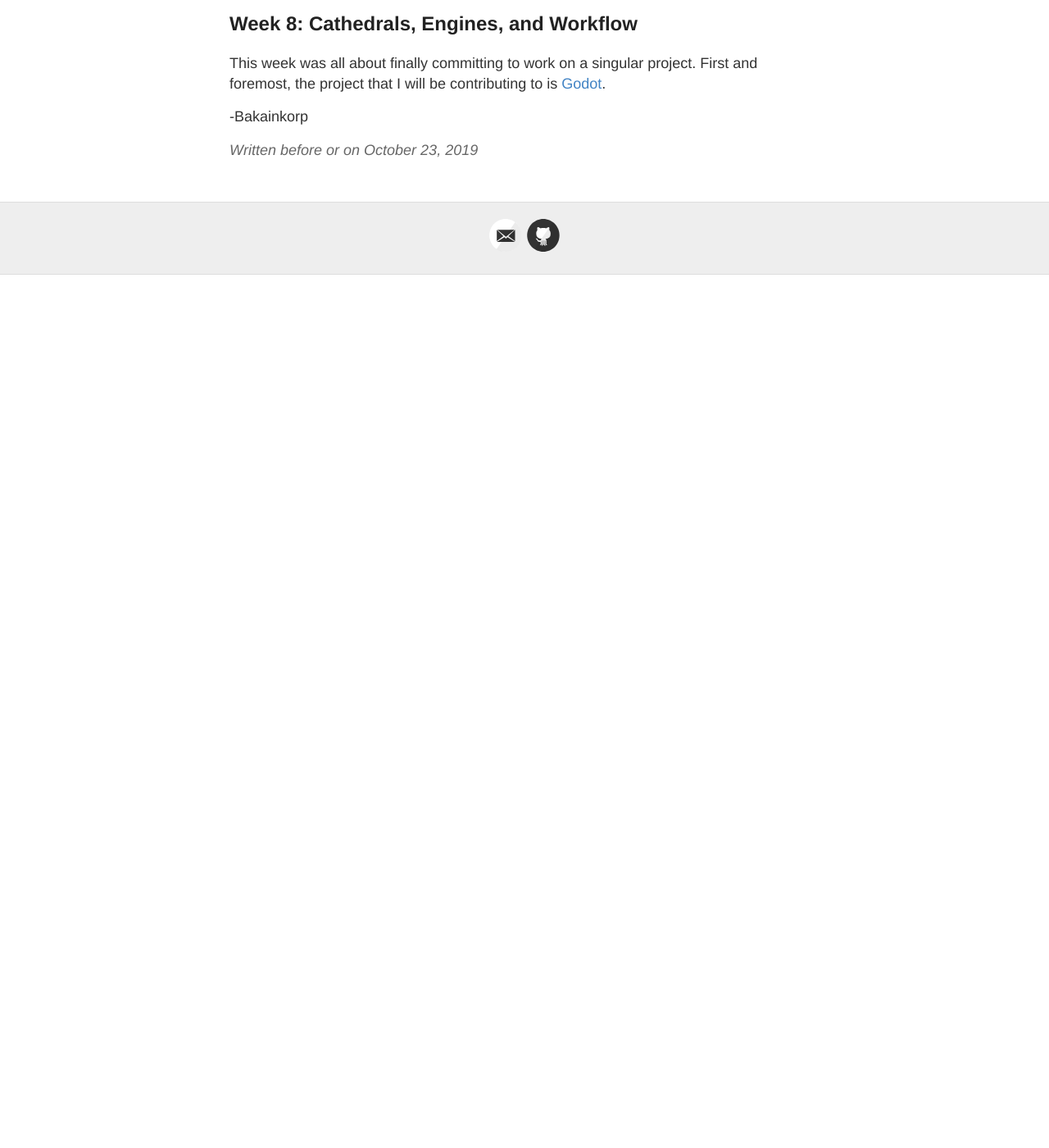
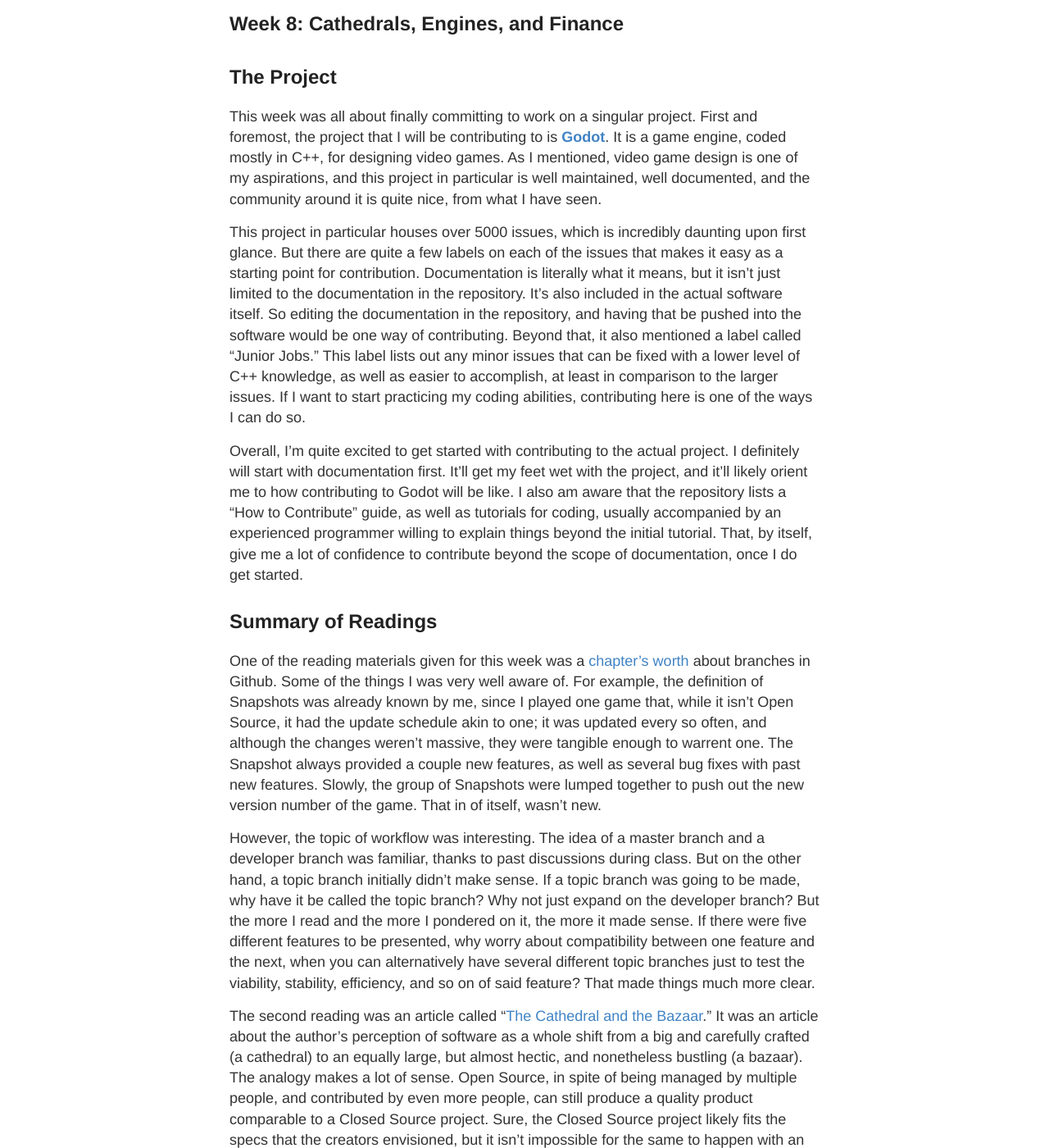
Before and after one commit to hunter-college-ossd-fall-2019/Bakainkorp-weekly, a Jekyll site: the page built from _posts/2019-10-23-week08.md, in a window 1280 px wide and 1400 px high, scrolled down 270 px. Shown: the whole window at 82% size. Built offline with Jekyll 4.4.1, drawn with Linux system fonts in a browser that asks for light colours; our own code applies the rules of GitHub Pages for plain Markdown files; before the commit the page ends 900 px from its top, so only the background shows below that; some of the changed text lies outside the part shown.

Commit message:
Update 2019-10-23-week08.md

```diff
--- a/_posts/2019-10-23-week08.md
+++ b/_posts/2019-10-23-week08.md
@@ -1,6 +1,27 @@
-Week 8: Cathedrals, Engines, and Workflow
+Week 8: Cathedrals, Engines, and Finance
 -
 
-This week was all about finally committing to work on a singular project. First and foremost, the project that I will be contributing to is [Godot](https://github.com/godotengine/godot).
+The Project
+-
+
+This week was all about finally committing to work on a singular project. First and foremost, the project that I will be contributing to is **[Godot](https://github.com/godotengine/godot)**. It is a game engine, coded mostly in C++, for designing video games. As I mentioned, video game design is one of my aspirations, and this project in particular is well maintained, well documented, and the community around it is quite nice, from what I have seen.
+
+This project in particular houses over 5000 issues, which is incredibly daunting upon first glance. But there are quite a few labels on each of the issues that makes it easy as a starting point for contribution. Documentation is literally what it means, but it isn't just limited to the documentation in the repository. It's also included in the actual software itself. So editing the documentation in the repository, and having that be pushed into the software would be one way of contributing. Beyond that, it also mentioned a label called "Junior Jobs." This label lists out any minor issues that can be fixed with a lower level of C++ knowledge, as well as easier to accomplish, at least in comparison to the larger issues. If I want to start practicing my coding abilities, contributing here is one of the ways I can do so.
+
+Overall, I'm quite excited to get started with contributing to the actual project. I definitely will start with documentation first. It'll get my feet wet with the project, and it'll likely orient me to how contributing to Godot will be like. I also am aware that the repository lists a "How to Contribute" guide, as well as tutorials for coding, usually accompanied by an experienced programmer willing to explain things beyond the initial tutorial. That, by itself, give me a lot of confidence to contribute beyond the scope of documentation, once I do get started.
+
+Summary of Readings
+-
+
+One of the reading materials given for this week was a [chapter's worth](https://git-scm.com/book/en/v2/Git-Branching-Branches-in-a-Nutshell) about branches in Github. Some of the things I was very well aware of. For example, the definition of Snapshots was already known by me, since I played one game that, while it isn't Open Source, it had the update schedule akin to one; it was updated every so often, and although the changes weren't massive, they were tangible enough to warrent one. The Snapshot always provided a couple new features, as well as several bug fixes with past new features. Slowly, the group of Snapshots were lumped together to push out the new version number of the game. That in of itself, wasn't new.
+
+However, the topic of workflow was interesting. The idea of a master branch and a developer branch was familiar, thanks to past discussions during class. But on the other hand, a topic branch initially didn't make sense. If a topic branch was going to be made, why have it be called the topic branch? Why not just expand on the developer branch? But the more I read and the more I pondered on it, the more it made sense. If there were five different features to be presented, why worry about compatibility between one feature and the next, when you can alternatively have several different topic branches just to test the viability, stability, efficiency, and so on of said feature? That made things much more clear.
+
+The second reading was an article called "[The Cathedral and the Bazaar](http://www.catb.org/~esr/writings/cathedral-bazaar/cathedral-bazaar/index.html)." It was an article about the author's perception of software as a whole shift from a big and carefully crafted (a cathedral) to an equally large, but almost hectic, and nonetheless bustling (a bazaar). The analogy makes a lot of sense. Open Source, in spite of being managed by multiple people, and contributed by even more people, can still produce a quality product comparable to a Closed Source project. Sure, the Closed Source project likely fits the specs that the creators envisioned, but it isn't impossible for the same to happen with an Open Source project, especially since it can always be tailored to the user's liking.
+
+Bill Reyner's Visit
+-
+
+Lastly, the past Thursday, our class was visited by Bill Reyner. His discussion prioritized the idea of using Open Source software in specifically a corporate setting. He discussed about the attributes of Open Source in that type of setting, such as having projects be freely tailored to the company and, notably, how the company can choose to ignore the GNU license to ensure safety, security, and secrecy of the code that the company has. It almost seems contradictory to the fundamental ideas of Open Source, but in reality, just like someone contributing to a project to better fit their own needs of the project, so too can a company do so as well, albeit in that different way.
 
 -Bakainkorp
```
